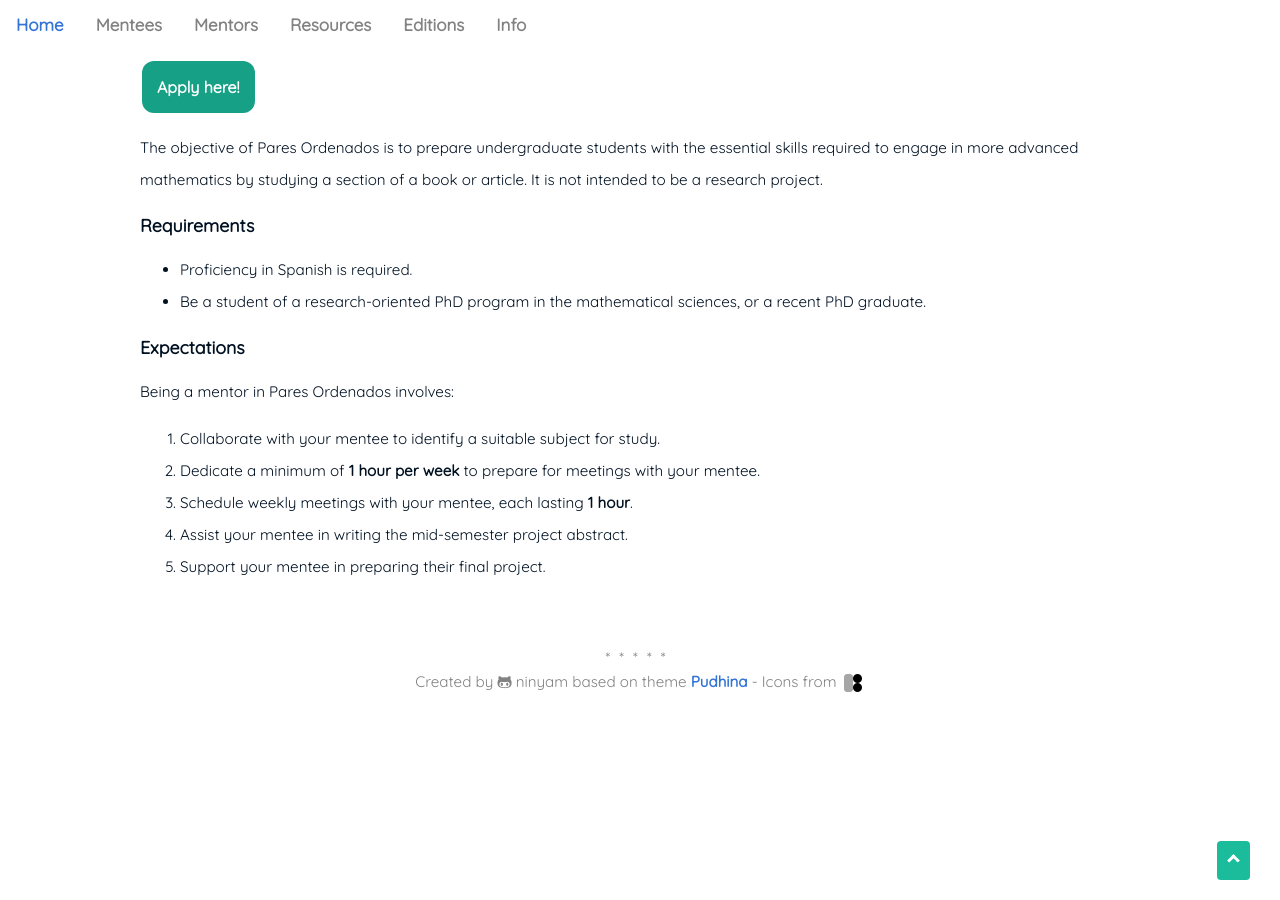
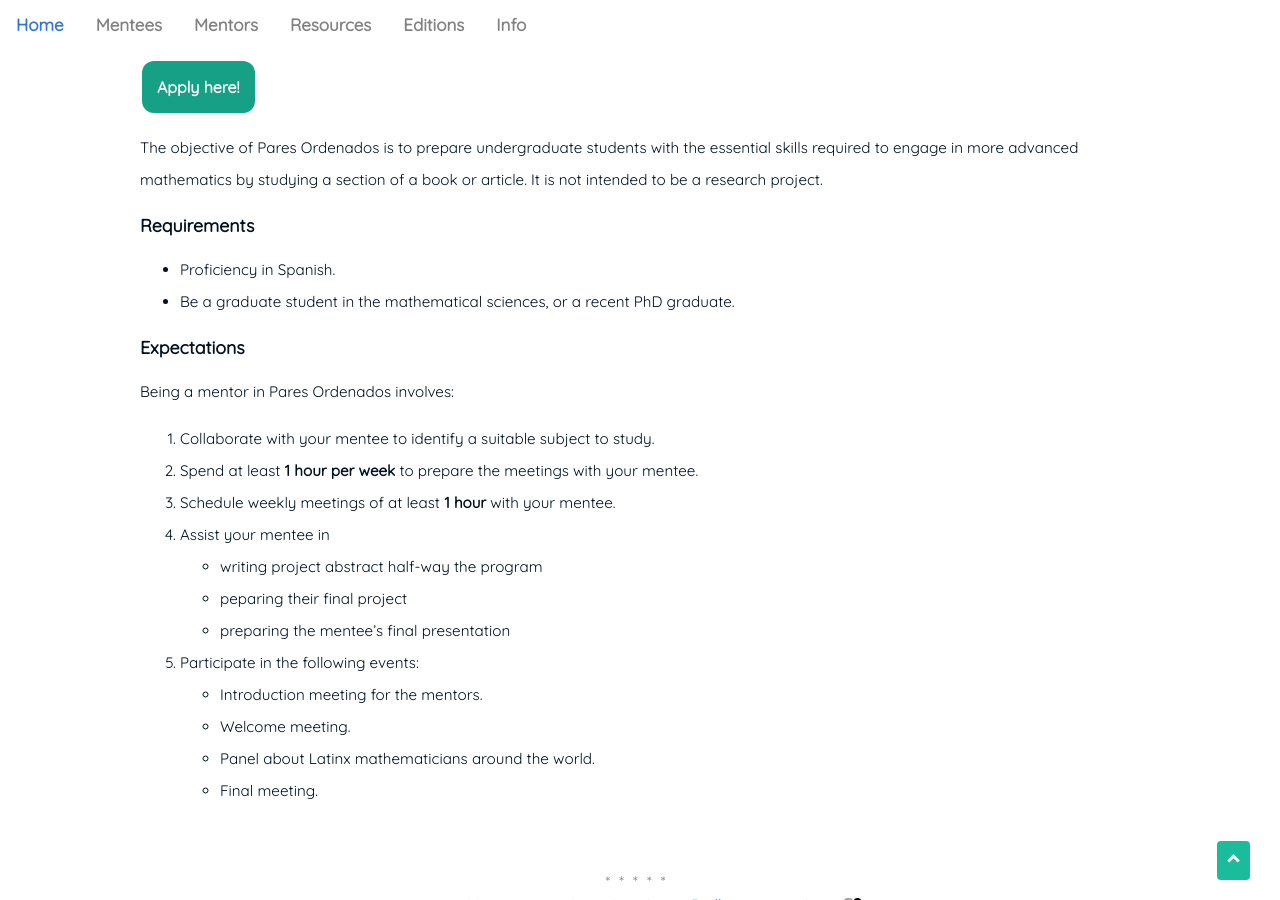
Before and after one commit to ninyam/paresordenados_eng, a Jekyll site: the page built from mentors.md, in a window 1280 px wide and 900 px high, scrolled down 456 px. Built offline with Jekyll 4.4.1, drawn with Linux system fonts in a browser that asks for light colours.

Commit message:
Mentors page

```diff
--- a/mentors.md
+++ b/mentors.md
@@ -12,13 +12,20 @@ We appreciate your interest in joining Pares Ordenados!
 The objective of Pares Ordenados is to prepare undergraduate students with the essential skills required to engage in more advanced mathematics by studying a section of a book or article. It is not intended to be a research project.
 
 ### Requirements
-- Proficiency in Spanish is required.
-- Be a student of a research-oriented PhD program in the mathematical sciences, or a recent PhD graduate.
+- Proficiency in Spanish.
+- Be a graduate student in the mathematical sciences, or a recent PhD graduate.
 
 ### Expectations
 Being a mentor in Pares Ordenados involves:
-1. Collaborate with your mentee to identify a suitable subject for study.
-2. Dedicate a minimum of <b>1 hour per week</b> to prepare for meetings with your mentee.
-3. Schedule weekly meetings with your mentee, each lasting <b>1 hour</b>.
-4. Assist your mentee in writing the mid-semester project abstract.
-5. Support your mentee in preparing their final project.
+1. Collaborate with your mentee to identify a suitable subject to study.
+2. Spend at least <b>1 hour per week</b> to prepare the meetings with your mentee.
+3. Schedule weekly meetings of at least <b>1 hour</b> with your mentee.
+4. Assist your mentee in
+    - writing project abstract half-way the program
+    - peparing their final project
+    - preparing the mentee's final presentation
+5. Participate in the following events:
+    - Introduction meeting for the mentors.
+    - Welcome meeting.
+    - Panel about Latinx mathematicians around the world.
+    - Final meeting.
```
